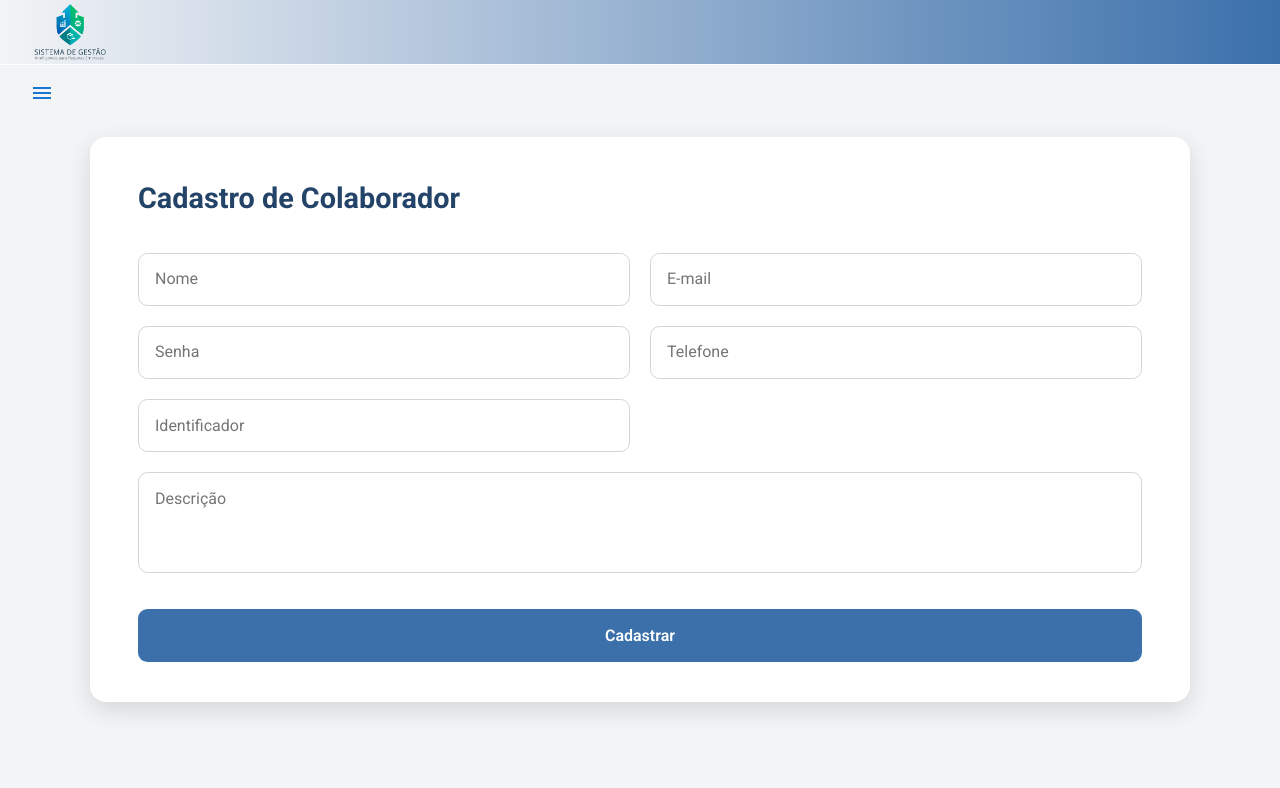
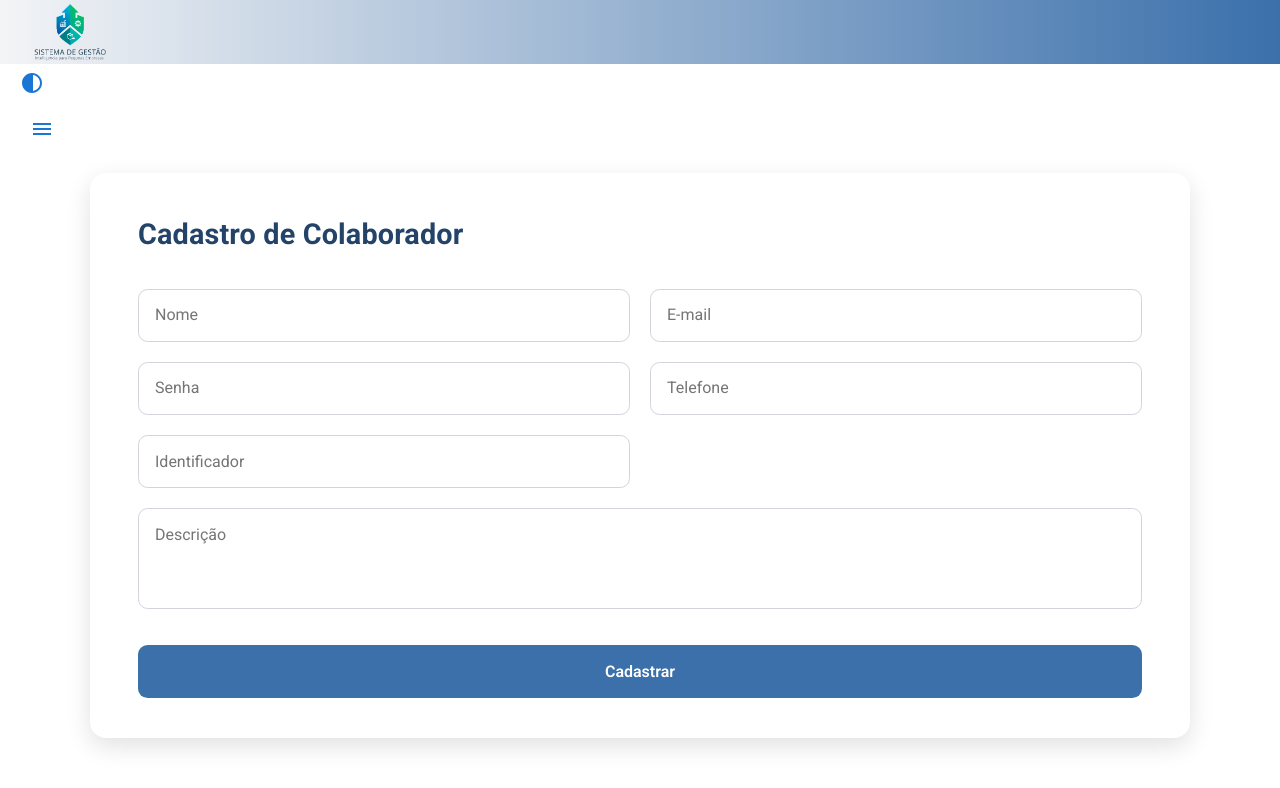
Before and after one commit to martinssluis/Gestao-de-Empresas-frontend, a React (Vite) app in the folder gestaoEmpresasFrontend/: page /app/collaborators in a window 1280 px wide. Shown: the top 788 px of the page. Built offline with nearby package versions, Linux system fonts and the light colour scheme.

Commit message:
feat: Created dark theme

```diff
--- a/gestaoEmpresasFrontend/src/App.jsx
+++ b/gestaoEmpresasFrontend/src/App.jsx
@@ -2,14 +2,26 @@ import { Outlet } from 'react-router-dom';
 import './App.css';
 import Header from './components/Header/Header';
 import MainContent from './components/MainContent/MainContent';
+import { useState } from 'react';
+import { darkTheme,lightTheme } from './components/ContrastIcon/Theme';
+import { ThemeProvider } from '@mui/material';
+import { CssBaseline } from '@mui/material';
+import ChangeTheme from './components/ContrastIcon/Theme';
 
 function App() {
+  const [dark, setDark] = useState(false);
+
   return (
     <>
-      <Header />
-      <MainContent />
-      <Outlet />
-    </>
+      <ThemeProvider theme={dark ? darkTheme : lightTheme}>
+        <Header/>
+        <CssBaseline/>
+        <ChangeTheme toogleTheme={() => setDark(prev => !prev)}/>
+          <MainContent/>
+       <Outlet/>
+      </ThemeProvider>
+
+   </>
   );
 }
 
--- /dev/null
+++ b/gestaoEmpresasFrontend/src/components/ContrastIcon/Theme.jsx
@@ -0,0 +1,48 @@
+import { Button} from '@mui/material';
+import { createTheme } from '@mui/material';
+import ContrastIcon from '@mui/icons-material/Contrast';
+
+    export const lightTheme = createTheme({
+        palette:{
+            mode:'light',
+        },
+    });
+
+    export const darkTheme = createTheme({
+        palette:{
+            mode:'dark',
+            background:{
+                default:'#121212',
+                paper:'#1e1e1e'
+            },
+        },
+    });
+    function ChangeTheme({toogleTheme}){
+    if (typeof toogleTheme !== 'function'){
+        console.error('não foi passado');
+        return null;
+    }
+
+    return (
+        <Button onClick={
+            toogleTheme}>
+            <ContrastIcon/>
+        </Button>
+    );}
+
+    export default ChangeTheme
+    /*
+    const [dark, setDark] = useState(false);
+
+    const theme = {
+        backgroundColor: dark ? "#1A1A1A" : "white",
+        color: dark ? "white" : "#1A1A1A"
+    }
+    // MOVER TEMA PARA FUTURA PÁGINA DE CONFIGURAÇÃO
+    return(
+    <div style={theme}>
+    <Button onClick={() => setDark(prev => !prev)}>
+        <ContrastIcon/>
+    </Button>
+    </div>
+    )*/
--- a/gestaoEmpresasFrontend/src/pages/Collaborators/Collaborators.jsx
+++ b/gestaoEmpresasFrontend/src/pages/Collaborators/Collaborators.jsx
@@ -26,6 +26,7 @@ export default function Collaborators() {
   }
 
   return (
+    <div>
       <div className={styles.estiloCollaborator}>
         <section>
           <main className={styles.collaboratorContainer}>
@@ -93,6 +94,7 @@ export default function Collaborators() {
           </main>
         </section>
       </div>
+    </div>
   );
   // Abas relacionais: consultas, dashboard
 }
--- a/gestaoEmpresasFrontend/src/pages/Collaborators/Collaborators.module.css
+++ b/gestaoEmpresasFrontend/src/pages/Collaborators/Collaborators.module.css
@@ -4,7 +4,7 @@
   justify-content: center;
   align-items: center;
   padding: 1rem;
-  background: #f3f4f6;
+  /*background: #f3f4f6;*/
 }
 
 .collaboratorContainer {
```
Lines whose indentation alone changed are shown as unchanged.
